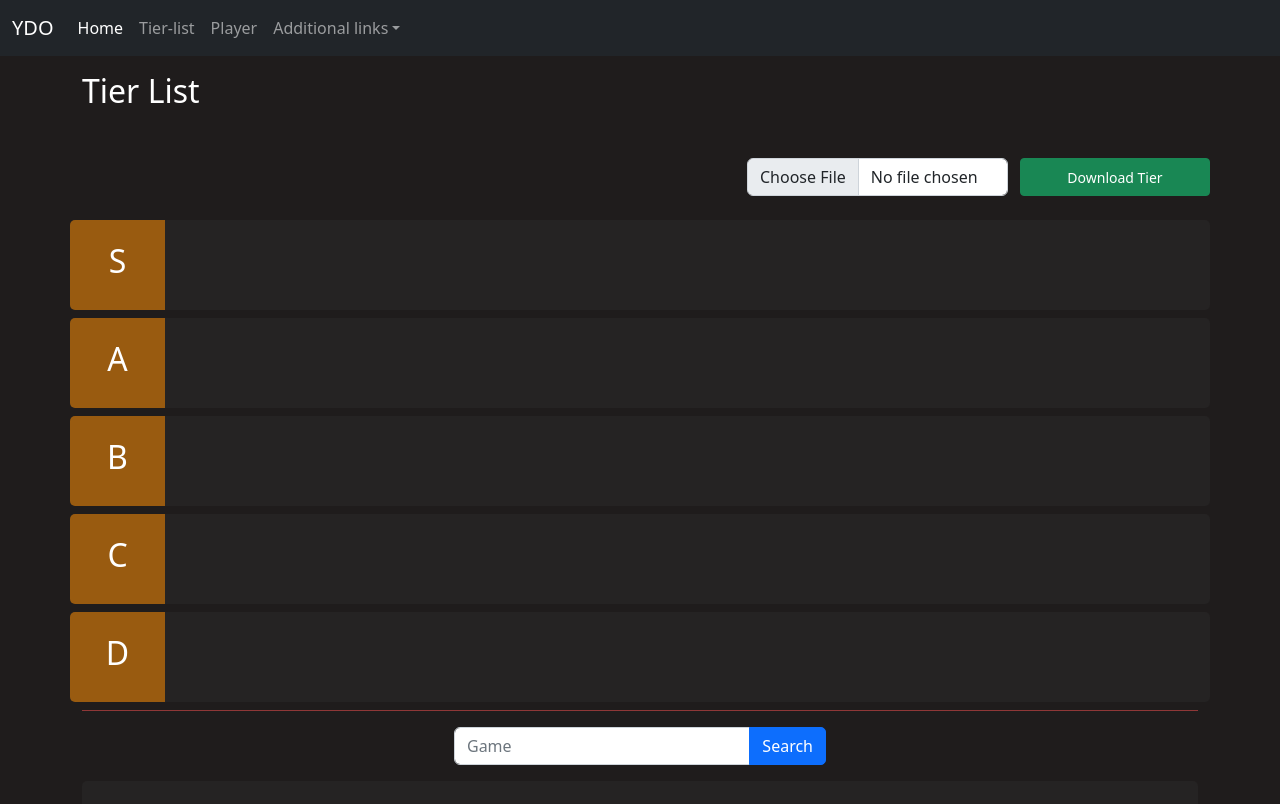
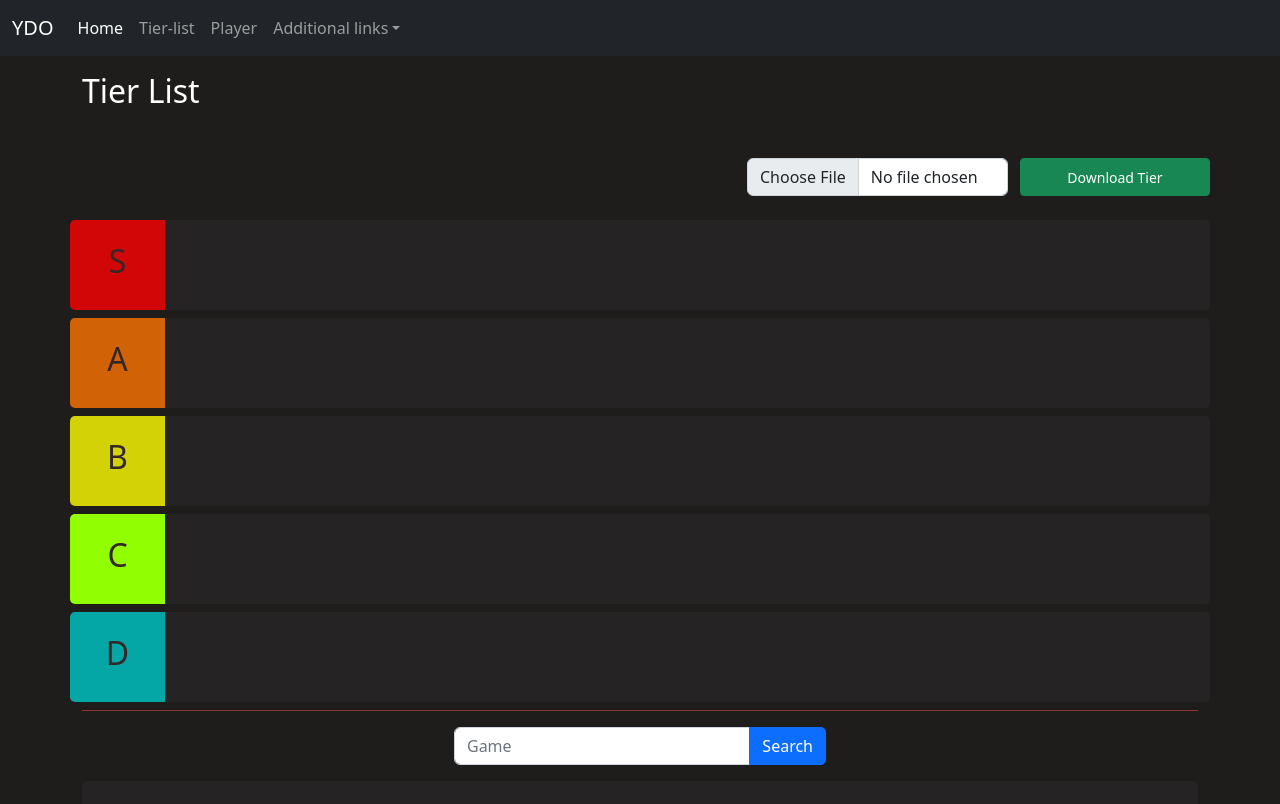
Before and after one commit to Albus-489/my-digital-oasis, a React (Create React App) app: page /tierlist in a window 1280 px wide. Shown: the top 804 px of the page. Built offline with nearby package versions, Linux system fonts and the light colour scheme.

Commit message:
tiers label-holders styling

```diff
--- a/src/components/tier-list/styles/tier.style.css
+++ b/src/components/tier-list/styles/tier.style.css
@@ -1,5 +1,6 @@
 .label-holder{
     display: flex;
+    color: rgb(53, 39, 39);
     justify-content: center;
     align-items: center;
     min-height: 90px;
@@ -18,3 +19,19 @@
 .item{
     margin: 0 1% 0 0;
 }
+
+#STierLabel{
+    background-color: rgba(255, 0, 0, 0.800);
+}
+#ATierLabel{
+    background-color: rgba(255, 115, 0, 0.800);
+}
+#BTierLabel{
+    background-color: rgba(255, 255, 1, 0.800);
+}
+#CTierLabel{
+    background-color: rgb(145, 255, 0.800);
+}
+#DTierLabel{
+    background-color: rgba(0, 195, 195, 0.826);
+}
--- a/src/components/tier-list/tier-components/Tier.component.tsx
+++ b/src/components/tier-list/tier-components/Tier.component.tsx
@@ -16,7 +16,7 @@ const Tier: React.FC<TierProps> = ({
       onDragOver={onDragOver}
       onDrop={(event) => onDrop(event, tierIndex, tiers, setTierList)}
     >
-      <div className="label-holder col-1">
+      <div id={name + "TierLabel"} className="label-holder col-1">
         <h2>{name}</h2>
       </div>
       <div className="tier p-2 col-11">
```
